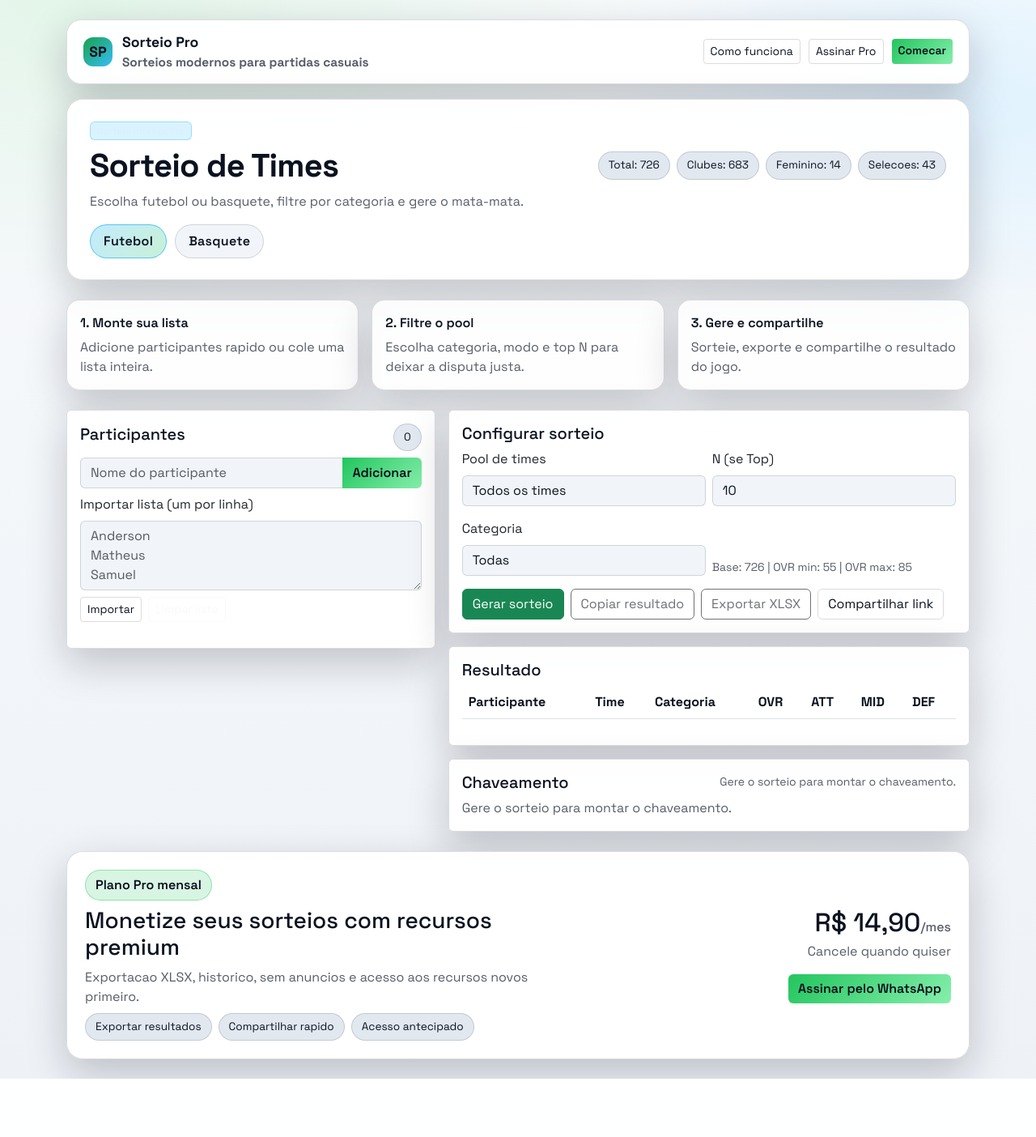
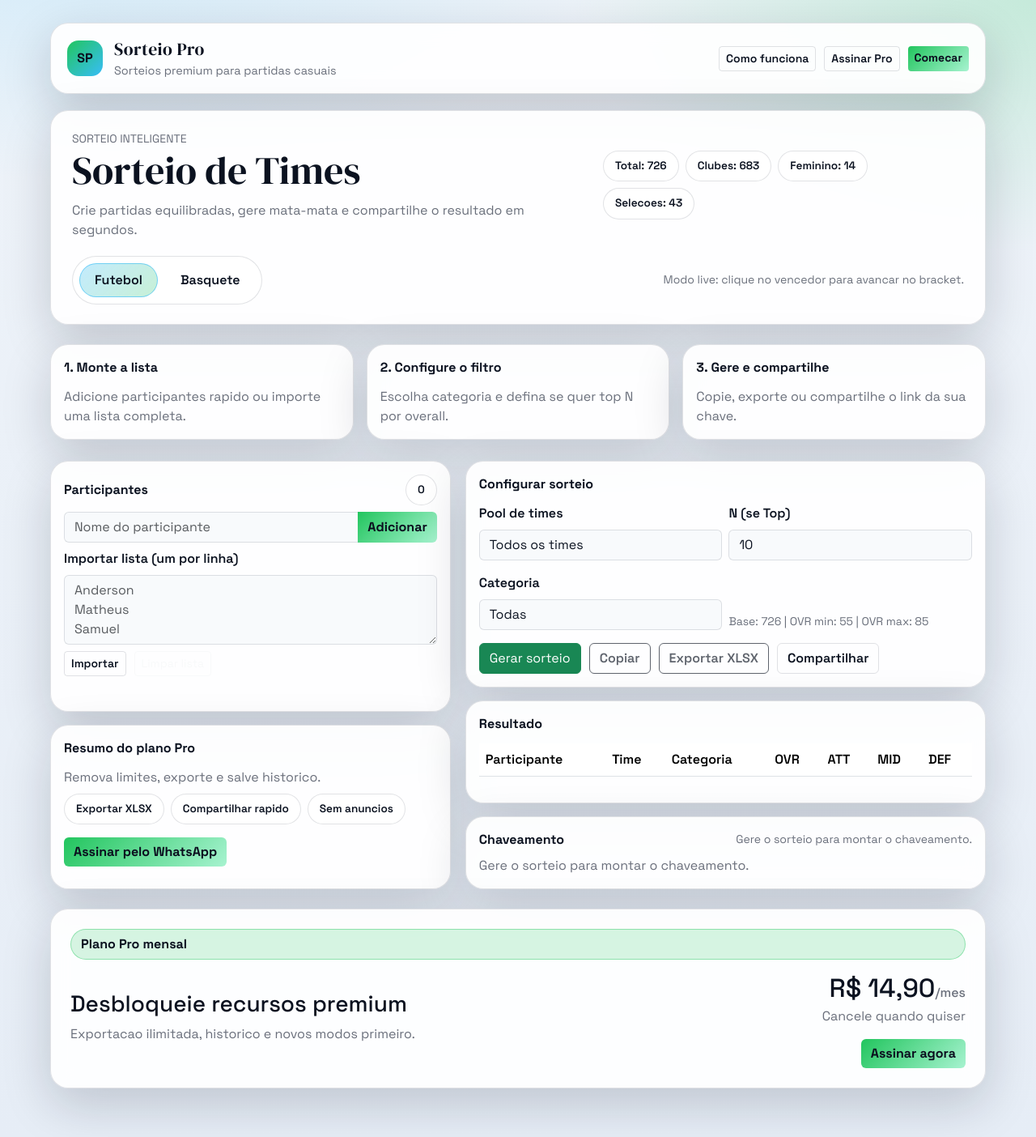
Before and after one commit to andersoncoutom-max/Futebol-Basquete, a Flask app: page / in a window 1280 px wide. Shown: the whole page at 81% size. Before the commit the page ends 1332 px from the top, so only its background shows below. Run offline with Flask 3, Linux system fonts and the light colour scheme; lists and menus that the app fills with data are empty.

Commit message:
Add files via upload

```diff
--- a/static/app.js
+++ b/static/app.js
@@ -264,9 +264,10 @@ function renderBracket() {
 
   bracketState.rounds.forEach((round, rIdx) => {
     const col = document.createElement("div");
-    col.className = "bracket-round";
+    col.className = "bracket-column";
 
-    const title = document.createElement("h6");
+    const title = document.createElement("div");
+    title.className = "bracket-round-title";
     title.textContent = round.name;
     col.appendChild(title);
 
@@ -380,8 +381,8 @@ function setDataset(dataset) {
   datasetState.current = dataset;
   const body = document.body;
   if (body) {
-    body.classList.remove("theme-fc", "theme-nba");
-    body.classList.add(dataset === "nba" ? "theme-nba" : "theme-fc");
+    body.classList.remove("theme-nba");
+    if (dataset === "nba") body.classList.add("theme-nba");
   }
   updateDatasetTabs();
   updateCategoryOptions();
--- a/templates/index.html
+++ b/templates/index.html
@@ -6,53 +6,53 @@
   <title>Sorteio Pro</title>
   <link rel="preconnect" href="https://fonts.googleapis.com">
   <link rel="preconnect" href="https://fonts.gstatic.com" crossorigin>
-  <link href="https://fonts.googleapis.com/css2?family=Space+Grotesk:wght@400;500;600;700&display=swap" rel="stylesheet">
+  <link href="https://fonts.googleapis.com/css2?family=Space+Grotesk:wght@400;500;600;700&family=DM+Serif+Display&display=swap" rel="stylesheet">
   <link href="https://cdn.jsdelivr.net/npm/bootstrap@5.3.3/dist/css/bootstrap.min.css" rel="stylesheet">
   <style>
     :root {
+      --bg: #eef3f9;
+      --bg-2: #e6edf6;
+      --card: rgba(255, 255, 255, 0.92);
+      --text: #0b1220;
+      --muted: rgba(15, 23, 42, 0.62);
+      --border: rgba(15, 23, 42, 0.12);
       --accent: #22c55e;
       --accent-2: #38bdf8;
-      --text: #0b1220;
-      --muted: rgba(15, 23, 42, 0.7);
-      --border: rgba(15, 23, 42, 0.15);
-      --surface: #f1f5f9;
-      --surface-2: #e2e8f0;
-      --card: rgba(255, 255, 255, 0.92);
+      --accent-3: #f97316;
+      --shadow: 0 20px 60px rgba(12, 18, 36, 0.18);
+      --radius: 22px;
     }
 
     body {
       font-family: "Space Grotesk", system-ui, -apple-system, "Segoe UI", sans-serif;
-      background: #f8fafc;
       color: var(--text);
+      background:
+        radial-gradient(1100px 560px at 8% -10%, rgba(56, 189, 248, 0.18), transparent 65%),
+        radial-gradient(960px 520px at 100% 0%, rgba(34, 197, 94, 0.2), transparent 60%),
+        linear-gradient(180deg, var(--bg), var(--bg-2));
       min-height: 100vh;
-    }
-
-    body.theme-fc {
-      --accent: #16a34a;
-      --accent-2: #38bdf8;
-      --card: rgba(255, 255, 255, 0.96);
-      --surface: #f1f5f9;
-      --surface-2: #e2e8f0;
-      background: radial-gradient(1200px 620px at 8% 0%, #e3f5e9 0%, transparent 60%),
-                  radial-gradient(900px 520px at 95% 10%, #e0f2fe 0%, transparent 55%),
-                  linear-gradient(180deg, #f8fafc, #eef2f7);
     }
 
     body.theme-nba {
       --accent: #f97316;
       --accent-2: #ef4444;
-      --card: rgba(255, 255, 255, 0.96);
-      --surface: #fef3f2;
-      --surface-2: #fee2e2;
-      background: radial-gradient(1200px 620px at 8% 0%, #fff1e6 0%, transparent 60%),
-                  radial-gradient(900px 520px at 95% 10%, #ffe4e6 0%, transparent 55%),
-                  linear-gradient(180deg, #fff7ed, #fff5f5);
+      background:
+        radial-gradient(1100px 560px at 8% -10%, rgba(249, 115, 22, 0.18), transparent 65%),
+        radial-gradient(960px 520px at 100% 0%, rgba(239, 68, 68, 0.2), transparent 60%),
+        linear-gradient(180deg, #fff7ed, #fff1f2);
+    }
+
+    .shell {
+      max-width: 1200px;
+      margin: 0 auto;
+      padding: 28px 22px 60px;
     }
 
     .glass {
       background: var(--card);
       border: 1px solid var(--border);
-      box-shadow: 0 18px 50px rgba(12, 14, 28, 0.22);
+      border-radius: var(--radius);
+      box-shadow: var(--shadow);
       backdrop-filter: blur(12px);
     }
 
@@ -60,28 +60,36 @@
       display: flex;
       align-items: center;
       justify-content: space-between;
-      padding: 14px 20px;
-      border-radius: 18px;
-      margin-bottom: 18px;
+      gap: 16px;
+      padding: 16px 20px;
     }
 
     .brand {
       display: flex;
       align-items: center;
-      gap: 12px;
-      font-weight: 700;
-      font-size: 1.1rem;
+      gap: 14px;
     }
 
-    .brand-badge {
-      width: 36px;
-      height: 36px;
-      border-radius: 12px;
+    .brand-logo {
+      width: 44px;
+      height: 44px;
+      border-radius: 14px;
       background: linear-gradient(135deg, var(--accent), var(--accent-2));
       display: grid;
       place-items: center;
+      font-weight: 700;
       color: #0b0d1e;
-      font-weight: 700;
+    }
+
+    .brand-title {
+      font-family: "DM Serif Display", serif;
+      font-size: 1.35rem;
+      letter-spacing: 0.02em;
+    }
+
+    .brand-sub {
+      font-size: 0.9rem;
+      color: var(--muted);
     }
 
     .topbar-actions {
@@ -90,74 +98,88 @@
       flex-wrap: wrap;
     }
 
+    .btn-ghost {
+      border: 1px solid var(--border);
+      background: transparent;
+      color: var(--text);
+      font-weight: 600;
+    }
+
+    .btn-accent {
+      background: linear-gradient(135deg, var(--accent), #a7f3d0);
+      border: none;
+      color: #0b0d1e;
+      font-weight: 700;
+    }
+
     .hero {
-      padding: 26px 28px;
-      border-radius: 20px;
+      margin-top: 20px;
+      padding: 24px 26px;
+      display: grid;
+      gap: 20px;
     }
 
     .hero h1 {
-      font-weight: 700;
-      letter-spacing: -0.02em;
+      font-family: "DM Serif Display", serif;
+      font-size: clamp(2.1rem, 4vw, 3rem);
+      margin-bottom: 8px;
     }
 
     .muted { color: var(--muted); }
 
-    .badge-soft {
-      background: rgba(56, 189, 248, 0.18);
-      color: #d6f1ff;
-      border: 1px solid rgba(56, 189, 248, 0.4);
-    }
-
-    .pill {
-      padding: 6px 12px;
+    .stat-pill {
+      padding: 8px 14px;
       border-radius: 999px;
       border: 1px solid var(--border);
-      background: var(--surface-2);
+      background: rgba(255, 255, 255, 0.7);
       font-size: 0.85rem;
-      color: var(--text);
+      font-weight: 600;
     }
 
     .dataset-tabs {
-      display: flex;
+      display: inline-flex;
       gap: 10px;
-      margin-top: 16px;
-      flex-wrap: wrap;
+      padding: 8px;
+      border-radius: 999px;
+      background: rgba(255, 255, 255, 0.7);
+      border: 1px solid var(--border);
     }
 
     .dataset-tab {
-      border: 1px solid var(--border);
-      background: var(--surface);
-      color: var(--text);
-      padding: 8px 16px;
+      border: none;
+      background: transparent;
+      padding: 8px 18px;
       border-radius: 999px;
       font-weight: 600;
-      letter-spacing: 0.02em;
+      color: var(--text);
     }
 
     .dataset-tab.active {
       background: linear-gradient(135deg, rgba(56, 189, 248, 0.3), rgba(34, 197, 94, 0.25));
-      border-color: rgba(56, 189, 248, 0.8);
+      border: 1px solid rgba(56, 189, 248, 0.6);
     }
 
-    .btn-accent {
-      background: linear-gradient(135deg, #22c55e, #86efac);
-      border: none;
-      color: #0b0d1e;
-      font-weight: 600;
+    .layout {
+      margin-top: 26px;
+      display: grid;
+      gap: 18px;
+      grid-template-columns: 1fr 1.3fr;
     }
 
-    .btn-accent:hover { opacity: 0.95; }
+    .stack { display: grid; gap: 16px; }
 
-    .btn-ghost {
-      border: 1px solid var(--border);
-      background: transparent;
-      color: var(--text);
+    .section-title {
+      font-weight: 700;
+      font-size: 1rem;
+      margin-bottom: 12px;
     }
+
+    .form-label { font-weight: 600; }
 
     .form-control,
     .form-select,
     textarea {
-      background: var(--surface);
+      background: rgba(248, 250, 252, 0.9);
       border: 1px solid var(--border);
       color: var(--text);
     }
@@ -165,52 +187,102 @@
     .form-control:focus,
     .form-select:focus,
     textarea:focus {
-      background: var(--surface);
-      border-color: rgba(56, 189, 248, 0.8);
-      box-shadow: 0 0 0 0.2rem rgba(56, 189, 248, 0.25);
-      color: var(--text);
+      border-color: rgba(56, 189, 248, 0.7);
+      box-shadow: 0 0 0 0.2rem rgba(56, 189, 248, 0.2);
     }
 
     .list-group-item {
-      background: #ffffff;
-      color: var(--text);
+      background: rgba(255, 255, 255, 0.9);
       border-color: var(--border);
     }
 
-    .card-title { color: var(--text); }
-
-    .table { color: var(--text); }
-
-    .table > :not(caption) > * > * {
-      background-color: transparent;
-      color: var(--text);
+    .table thead th {
+      font-weight: 600;
     }
 
     .table-striped > tbody > tr:nth-of-type(odd) > * {
       background-color: rgba(15, 23, 42, 0.04);
     }
 
-    .alert-danger {
-      background: rgba(255, 71, 87, 0.15);
-      color: #ffd1d6;
-      border-color: rgba(255, 71, 87, 0.35);
+    .action-row {
+      display: flex;
+      gap: 10px;
+      flex-wrap: wrap;
     }
 
-    .feature-card {
-      padding: 16px;
-      border-radius: 16px;
-      border: 1px solid var(--border);
-      background: rgba(255, 255, 255, 0.85);
+    .alert-danger {
+      background: rgba(255, 71, 87, 0.12);
+      color: #b91c1c;
+      border-color: rgba(255, 71, 87, 0.3);
     }
 
-    .feature-title {
-      font-weight: 600;
-      margin-bottom: 6px;
+    .bracket-grid {
+      display: grid;
+      grid-auto-flow: column;
+      grid-auto-columns: minmax(220px, 1fr);
+      gap: 18px;
+      overflow-x: auto;
+      padding-bottom: 8px;
+    }
+
+    .bracket-column {
+      display: grid;
+      gap: 12px;
+    }
+
+    .bracket-round-title {
+      font-weight: 700;
+      font-size: 0.95rem;
+    }
+
+    .bracket-match {
+      position: relative;
+      padding: 10px;
+      border-radius: 16px;
+      background: rgba(15, 23, 42, 0.9);
+      color: #f8fafc;
+      border: 1px solid rgba(248, 250, 252, 0.18);
+      display: grid;
+      gap: 8px;
+    }
+
+    .bracket-match::after {
+      content: "";
+      position: absolute;
+      right: -12px;
+      top: 50%;
+      width: 12px;
+      height: 2px;
+      background: rgba(248, 250, 252, 0.4);
+    }
+
+    .bracket-column:last-child .bracket-match::after { display: none; }
+
+    .match-btn {
+      background: rgba(255, 255, 255, 0.08);
+      border: 1px solid rgba(248, 250, 252, 0.18);
+      color: #f8fafc;
+      padding: 8px 10px;
+      border-radius: 12px;
+      text-align: left;
+      font-size: 0.9rem;
+    }
+
+    .match-btn.winner {
+      border-color: rgba(34, 197, 94, 0.9);
+      background: rgba(34, 197, 94, 0.18);
+    }
+
+    .match-meta {
+      font-size: 0.78rem;
+      color: rgba(248, 250, 252, 0.7);
     }
 
     .pricing {
-      padding: 22px;
-      border-radius: 20px;
+      margin-top: 24px;
+      padding: 24px;
+      display: grid;
+      gap: 16px;
     }
 
     .pricing-badge {
@@ -220,100 +292,25 @@
       padding: 6px 12px;
       border-radius: 999px;
       background: rgba(34, 197, 94, 0.18);
-      color: #0b0d1e;
-      font-weight: 600;
       border: 1px solid rgba(34, 197, 94, 0.4);
+      font-weight: 700;
     }
 
-    .bracket-grid {
-      display: grid;
-      gap: 18px;
-      grid-template-columns: repeat(auto-fit, minmax(230px, 1fr));
-    }
-
-    .bracket-round h6 {
-      font-weight: 600;
-      margin-bottom: 12px;
-      color: var(--text);
-    }
-
-    .bracket-match {
-      background: linear-gradient(180deg, rgba(15, 23, 42, 0.9), rgba(15, 23, 42, 0.7));
-      border: 1px solid var(--border);
-      border-radius: 14px;
-      padding: 12px;
-      display: grid;
-      gap: 10px;
-      margin-bottom: 14px;
-    }
-
-    .match-header {
-      font-size: 0.75rem;
-      text-transform: uppercase;
-      letter-spacing: 0.12em;
-      color: var(--muted);
-    }
-
-    .match-btn {
-      background: #ffffff;
-      border: 1px solid rgba(255, 255, 255, 0.2);
-      color: var(--text);
-      padding: 10px 12px;
-      border-radius: 12px;
-      text-align: left;
-      font-size: 0.92rem;
-      display: grid;
-      gap: 4px;
-      transition: border-color 0.2s ease, transform 0.2s ease;
-    }
-
-    .match-btn:hover {
-      border-color: rgba(56, 189, 248, 0.8);
-      transform: translateY(-1px);
-    }
-
-    .match-btn.winner {
-      border-color: rgba(34, 197, 94, 0.9);
-      box-shadow: 0 0 0 1px rgba(34, 197, 94, 0.5);
-      background: rgba(34, 197, 94, 0.18);
-      color: #d1fae5;
-    }
-
-    .match-title {
-      font-weight: 600;
-      font-size: 0.95rem;
-    }
-
-    .match-team {
-      font-size: 0.85rem;
-      color: var(--muted);
-    }
-
-    .match-meta {
-      font-size: 0.75rem;
-      color: rgba(248, 250, 252, 0.7);
-    }
-
-    .match-vs {
-      text-align: center;
-      font-size: 0.75rem;
-      color: var(--muted);
-    }
-
-    @media (max-width: 991px) {
+    @media (max-width: 992px) {
+      .layout { grid-template-columns: 1fr; }
+      .topbar { flex-direction: column; align-items: flex-start; }
       .hero { padding: 18px; }
-      .topbar { flex-direction: column; align-items: flex-start; gap: 12px; }
     }
   </style>
 </head>
 <body>
-  <div class="container py-4">
+  <div class="shell">
     <header class="topbar glass">
       <div class="brand">
-        <div class="brand-badge">SP</div>
+        <div class="brand-logo">SP</div>
         <div>
-          <div>Sorteio Pro</div>
-          <div class="muted small">Sorteios modernos para partidas casuais</div>
+          <div class="brand-title">Sorteio Pro</div>
+          <div class="brand-sub">Sorteios premium para partidas casuais</div>
         </div>
       </div>
       <div class="topbar-actions">
@@ -323,82 +320,89 @@
       </div>
     </header>
 
-    <div class="hero glass mb-4">
+    <section class="hero glass">
       <div class="d-flex flex-column flex-lg-row align-items-lg-center justify-content-between gap-3">
         <div>
-          <span class="badge badge-soft mb-2">Sorteio Inteligente</span>
-          <h1 class="mb-2">Sorteio de Times</h1>
-          <p class="mb-0 muted">Escolha futebol ou basquete, filtre por categoria e gere o mata-mata.</p>
+          <div class="text-uppercase small muted">Sorteio inteligente</div>
+          <h1>Sorteio de Times</h1>
+          <p class="muted mb-0">Crie partidas equilibradas, gere mata-mata e compartilhe o resultado em segundos.</p>
         </div>
         <div class="d-flex gap-2 flex-wrap">
-          <span class="pill" id="infoTotal">Total: --</span>
-          <span class="pill" id="infoClubs">Clubes: --</span>
-          <span class="pill" id="infoWomen">Feminino: --</span>
-          <span class="pill" id="infoNational">Selecoes: --</span>
+          <span class="stat-pill" id="infoTotal">Total: --</span>
+          <span class="stat-pill" id="infoClubs">Clubes: --</span>
+          <span class="stat-pill" id="infoWomen">Feminino: --</span>
+          <span class="stat-pill" id="infoNational">Selecoes: --</span>
         </div>
       </div>
+      <div class="d-flex align-items-center justify-content-between flex-wrap gap-3">
         <div class="dataset-tabs">
           <button class="dataset-tab active" id="datasetFc25Btn" data-dataset="fc25">Futebol</button>
           <button class="dataset-tab" id="datasetNbaBtn" data-dataset="nba">Basquete</button>
         </div>
+        <div class="muted small">Modo live: clique no vencedor para avancar no bracket.</div>
       </div>
+    </section>
 
-    <section id="como-funciona" class="mb-4">
+    <section id="como-funciona" class="mt-4">
       <div class="row g-3">
         <div class="col-lg-4">
-          <div class="feature-card glass">
-            <div class="feature-title">1. Monte sua lista</div>
-            <div class="muted">Adicione participantes rapido ou cole uma lista inteira.</div>
+          <div class="glass p-3">
+            <div class="section-title">1. Monte a lista</div>
+            <div class="muted">Adicione participantes rapido ou importe uma lista completa.</div>
           </div>
         </div>
         <div class="col-lg-4">
-          <div class="feature-card glass">
-            <div class="feature-title">2. Filtre o pool</div>
-            <div class="muted">Escolha categoria, modo e top N para deixar a disputa justa.</div>
+          <div class="glass p-3">
+            <div class="section-title">2. Configure o filtro</div>
+            <div class="muted">Escolha categoria e defina se quer top N por overall.</div>
           </div>
         </div>
         <div class="col-lg-4">
-          <div class="feature-card glass">
-            <div class="feature-title">3. Gere e compartilhe</div>
-            <div class="muted">Sorteie, exporte e compartilhe o resultado do jogo.</div>
+          <div class="glass p-3">
+            <div class="section-title">3. Gere e compartilhe</div>
+            <div class="muted">Copie, exporte ou compartilhe o link da sua chave.</div>
           </div>
         </div>
       </div>
     </section>
 
-    <div class="row g-3" id="config">
-      <div class="col-lg-5">
-        <div class="card glass">
-          <div class="card-body">
+    <section id="config" class="layout">
+      <div class="stack">
+        <div class="glass p-3">
           <div class="d-flex align-items-center justify-content-between mb-2">
-              <h5 class="card-title">Participantes</h5>
-              <span class="pill" id="participantCount">0</span>
+            <div class="section-title mb-0">Participantes</div>
+            <span class="stat-pill" id="participantCount">0</span>
           </div>
-
           <div class="input-group mb-2">
             <input id="participantInput" class="form-control" placeholder="Nome do participante" />
             <button id="addParticipantBtn" class="btn btn-accent">Adicionar</button>
           </div>
-
-            <div class="mb-3">
           <label class="form-label">Importar lista (um por linha)</label>
           <textarea id="bulkInput" class="form-control" rows="3" placeholder="Anderson&#10;Matheus&#10;Samuel"></textarea>
-              <div class="d-flex gap-2 mt-2">
+          <div class="action-row mt-2">
             <button id="importBtn" class="btn btn-ghost btn-sm">Importar</button>
             <button id="clearParticipantsBtn" class="btn btn-outline-light btn-sm">Limpar lista</button>
           </div>
+          <ul id="participantsList" class="list-group mt-3"></ul>
         </div>
 
-            <ul id="participantsList" class="list-group"></ul>
+        <div class="glass p-3">
+          <div class="section-title">Resumo do plano Pro</div>
+          <div class="muted mb-2">Remova limites, exporte e salve historico.</div>
+          <div class="d-flex flex-wrap gap-2">
+            <span class="stat-pill">Exportar XLSX</span>
+            <span class="stat-pill">Compartilhar rapido</span>
+            <span class="stat-pill">Sem anuncios</span>
+          </div>
+          <div class="mt-3">
+            <a class="btn btn-accent js-pro-link" data-whatsapp="" href="#">Assinar pelo WhatsApp</a>
           </div>
         </div>
       </div>
 
-      <div class="col-lg-7">
-        <div class="card glass mb-3">
-          <div class="card-body">
-            <h5 class="card-title">Configurar sorteio</h5>
-
+      <div class="stack">
+        <div class="glass p-3">
+          <div class="section-title">Configurar sorteio</div>
           <div class="row g-2 align-items-end">
             <div class="col-md-6">
               <label class="form-label">Pool de times</label>
@@ -407,13 +411,11 @@
                 <option value="top">Top N por Overall</option>
               </select>
             </div>
-
             <div class="col-md-6">
               <label class="form-label">N (se Top)</label>
               <input id="topNInput" type="number" class="form-control" value="10" min="1" />
             </div>
           </div>
-
           <div class="row g-2 align-items-end mt-2">
             <div class="col-md-6">
               <label class="form-label">Categoria</label>
@@ -423,21 +425,17 @@
               <span id="teamsInfo" class="muted small"></span>
             </div>
           </div>
-
-            <div class="mt-3 d-flex gap-2 flex-wrap">
+          <div class="action-row mt-3">
             <button id="drawBtn" class="btn btn-success">Gerar sorteio</button>
-              <button id="copyBtn" class="btn btn-ghost" disabled>Copiar resultado</button>
+            <button id="copyBtn" class="btn btn-ghost" disabled>Copiar</button>
             <button id="exportBtn" class="btn btn-ghost" disabled>Exportar XLSX</button>
-              <button id="shareBtn" class="btn btn-ghost">Compartilhar link</button>
+            <button id="shareBtn" class="btn btn-ghost">Compartilhar</button>
+          </div>
+          <div id="errorBox" class="alert alert-danger mt-3 d-none"></div>
         </div>
 
-            <div id="errorBox" class="alert alert-danger mt-3 d-none"></div>
-          </div>
-        </div>
-
-        <div class="card glass">
-          <div class="card-body">
-            <h5 class="card-title">Resultado</h5>
+        <div class="glass p-3">
+          <div class="section-title">Resultado</div>
           <div class="table-responsive">
             <table class="table table-striped align-middle">
               <thead>
@@ -455,12 +453,10 @@
             </table>
           </div>
         </div>
-        </div>
 
-        <div class="card glass mt-3">
-          <div class="card-body">
+        <div class="glass p-3">
           <div class="d-flex flex-column flex-md-row align-items-md-center justify-content-between gap-2 mb-2">
-              <h5 class="card-title mb-0">Chaveamento</h5>
+            <div class="section-title mb-0">Chaveamento</div>
             <div class="d-flex align-items-center gap-2">
               <span id="bracketStatus" class="muted small"></span>
               <button id="nextRoundBtn" class="btn btn-outline-light btn-sm d-none">Avancar fase</button>
@@ -469,28 +465,19 @@
           <div id="bracketContainer" class="mt-2"></div>
         </div>
       </div>
+    </section>
 
+    <section id="precos" class="pricing glass">
+      <div class="pricing-badge">Plano Pro mensal</div>
+      <div class="d-flex flex-column flex-lg-row align-items-lg-center justify-content-between gap-3">
+        <div>
+          <h3 class="mb-2">Desbloqueie recursos premium</h3>
+          <p class="muted mb-2">Exportacao ilimitada, historico e novos modos primeiro.</p>
         </div>
-    </div>
-
-    <section id="precos" class="mt-4">
-      <div class="pricing glass">
-        <div class="row g-3 align-items-center">
-          <div class="col-lg-7">
-            <span class="pricing-badge mb-2">Plano Pro mensal</span>
-            <h3 class="mb-2">Monetize seus sorteios com recursos premium</h3>
-            <p class="muted mb-2">Exportacao XLSX, historico, sem anuncios e acesso aos recursos novos primeiro.</p>
-            <div class="d-flex flex-wrap gap-2">
-              <span class="pill">Exportar resultados</span>
-              <span class="pill">Compartilhar rapido</span>
-              <span class="pill">Acesso antecipado</span>
-            </div>
-          </div>
-          <div class="col-lg-5 text-lg-end">
+        <div class="text-lg-end">
           <div class="h2 mb-1">R$ 14,90<span class="muted fs-6">/mes</span></div>
           <div class="muted mb-3">Cancele quando quiser</div>
-            <a class="btn btn-accent js-pro-link" data-whatsapp="" href="#">Assinar pelo WhatsApp</a>
-          </div>
+          <a class="btn btn-accent js-pro-link" data-whatsapp="" href="#">Assinar agora</a>
         </div>
       </div>
     </section>
```
Lines whose indentation alone changed are shown as unchanged.
